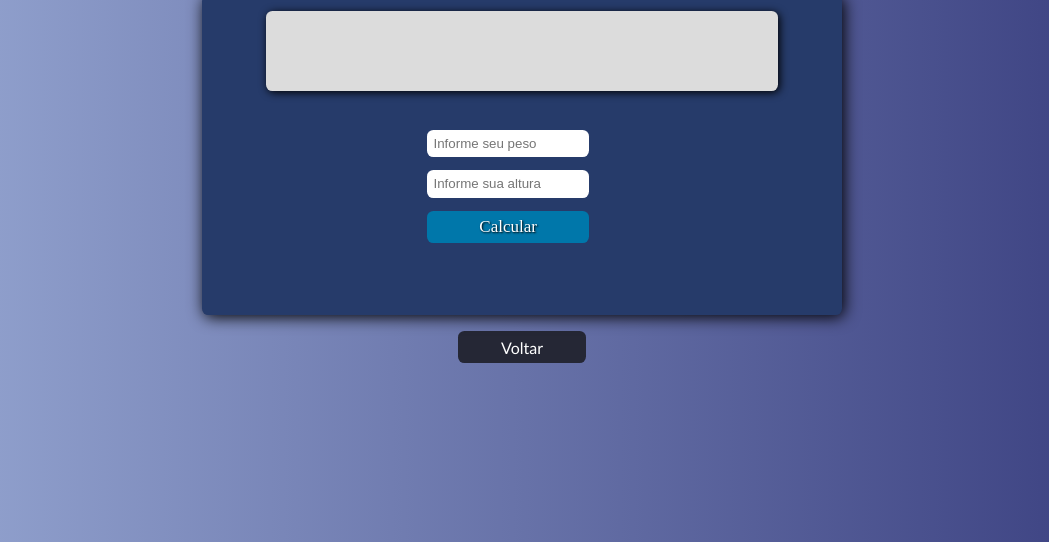
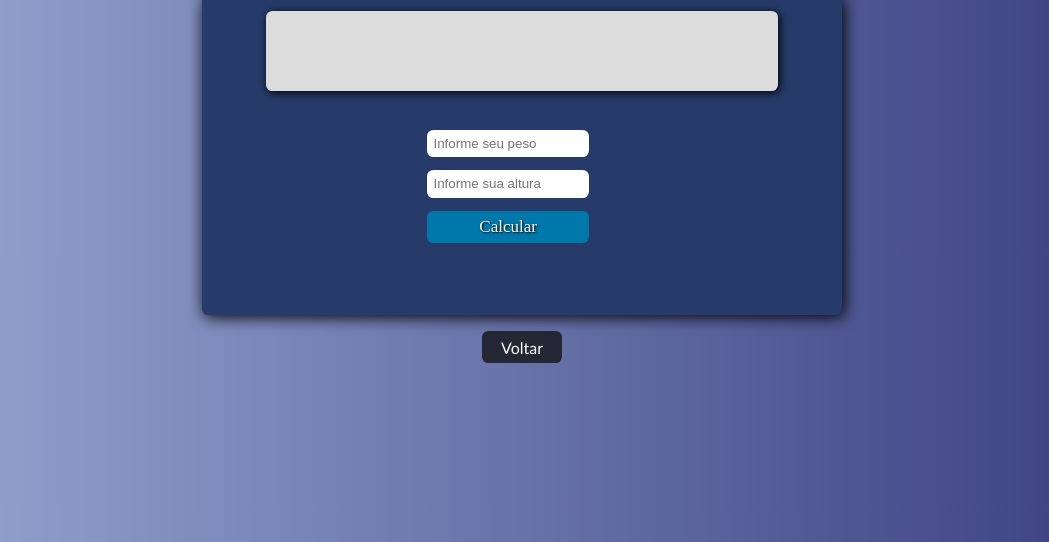
Before and after one commit to Alexandre192001/IMC, a plain HTML site: page index.html in a window 1280 px wide. Shown: the part 258-800 px from the top of the page, without its empty margins (118-1167 px from the left). Drawn offline with Linux system fonts and the light colour scheme.

Commit message:
Finalizando projeto

```diff
--- a/index.css
+++ b/index.css
@@ -105,7 +105,7 @@
   display: block;
   border: none;
   background-color: rgb(37, 39, 53);
-  width: 10%;
+  width: 5rem;
   text-align: center;
   font-family:'Trebuchet MS', 'Lucida Sans Unicode', 'Lucida Grande', 'Lucida Sans', Arial, sans-serif;
   padding: .4rem .4rem;
```
